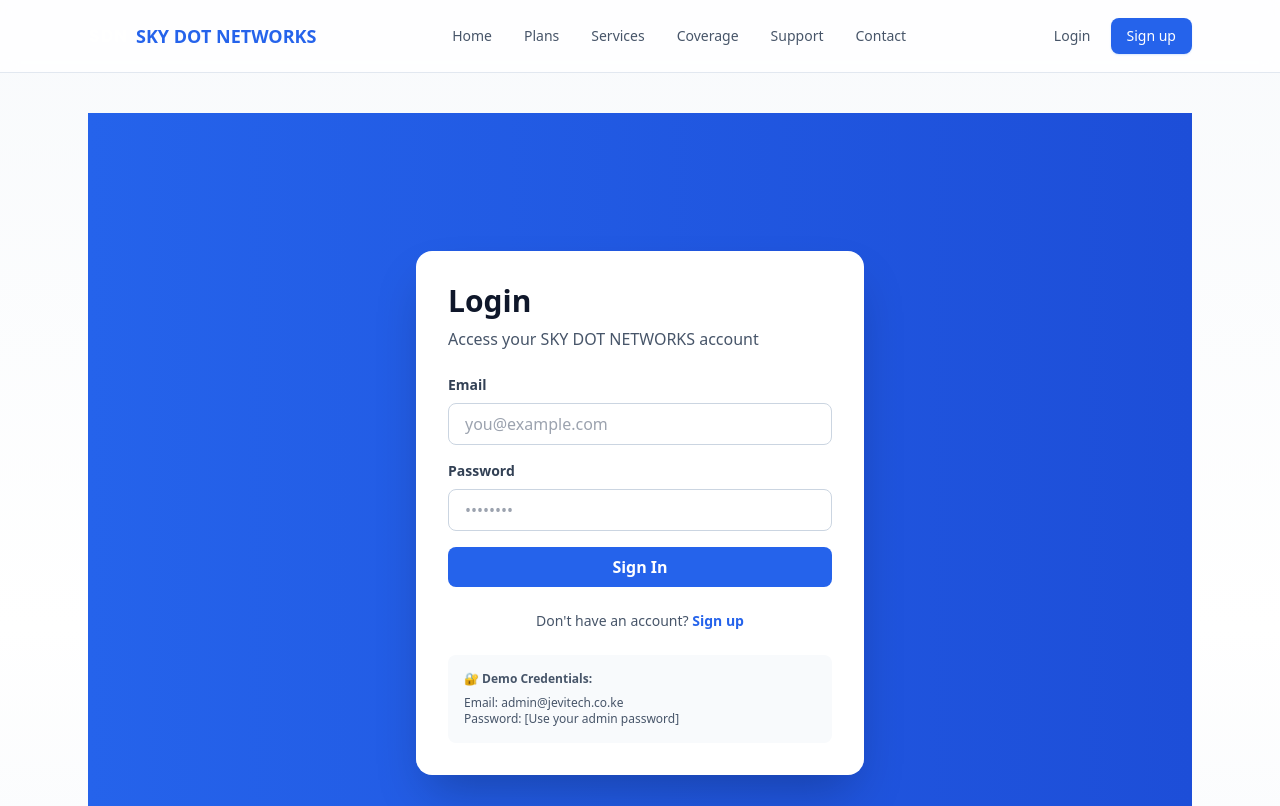
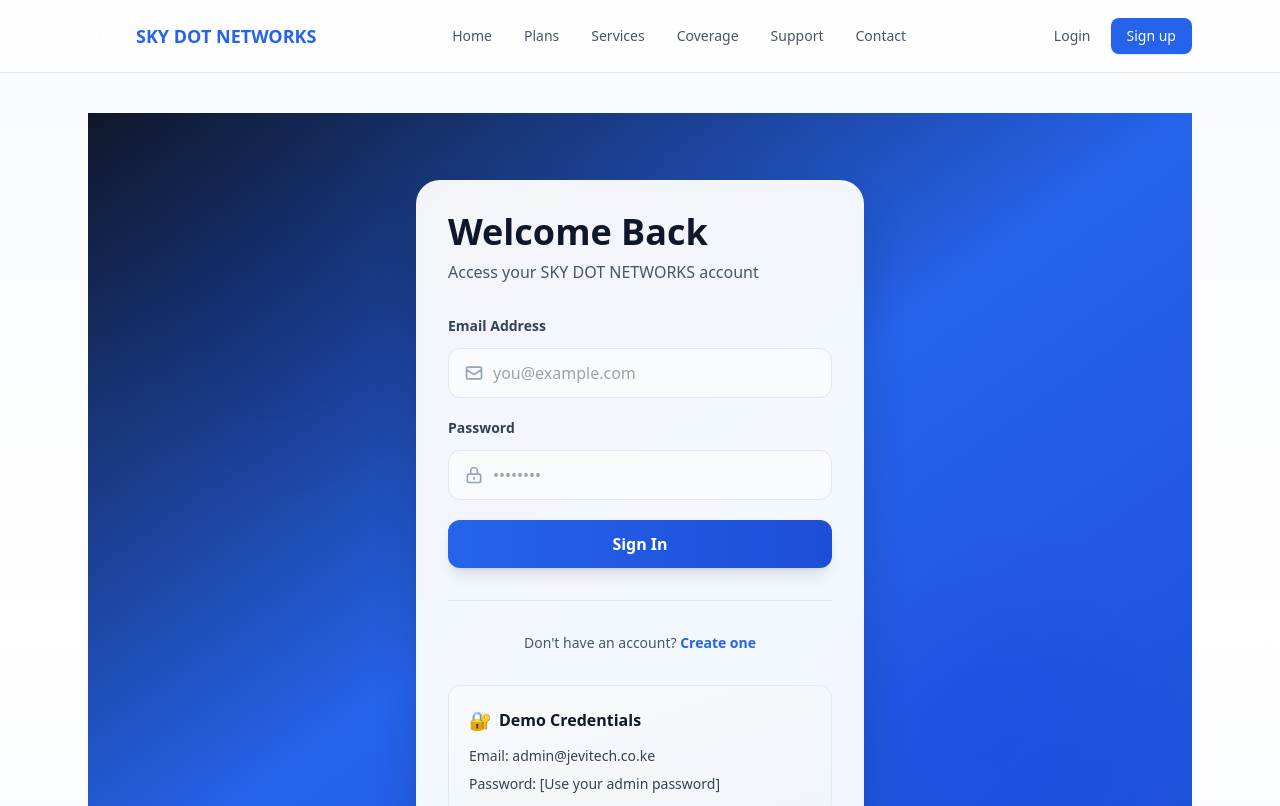
Before and after one commit to ittstevin/JEVI-TECH-COMM-LTD, a React (Vite) app: page /admin in a window 1280 px wide. Shown: the top 806 px of the page. Built offline with nearby package versions, Linux system fonts and the light colour scheme.

Commit message:
Improve login page styling with better design and animations

```diff
--- a/src/index.css
+++ b/src/index.css
@@ -8,6 +8,18 @@
   }
   to {
     opacity: 1;
+  }
+}
+
+@keyframes blob {
+  0%, 100% {
+    transform: translate(0, 0) scale(1);
+  }
+  33% {
+    transform: translate(30px, -50px) scale(1.1);
+  }
+  66% {
+    transform: translate(-20px, 20px) scale(0.9);
   }
 }
 
@@ -37,4 +49,12 @@
   .card {
     @apply bg-white/80 backdrop-blur border border-slate-200 rounded-2xl shadow-soft p-6;
   }
+
+  .animate-blob {
+    animation: blob 7s infinite;
+  }
+
+  .animation-delay-2000 {
+    animation-delay: 2s;
+  }
 }
--- a/src/pages/LoginPage.jsx
+++ b/src/pages/LoginPage.jsx
@@ -39,22 +39,37 @@ export default function LoginPage() {
   }
 
   return (
-    <div className="min-h-screen bg-gradient-to-r from-brand-600 to-brand-700 flex items-center justify-center py-12 px-4">
-      <div className="bg-white rounded-2xl shadow-2xl max-w-md w-full p-8">
-        <h1 className="text-3xl font-bold text-slate-900 mb-2">Login</h1>
-        <p className="text-slate-600 mb-6">Access your SKY DOT NETWORKS account</p>
+    <div className="min-h-screen bg-gradient-to-br from-slate-900 via-brand-600 to-brand-700 flex items-center justify-center py-12 px-4 relative overflow-hidden">
+      {/* Decorative elements */}
+      <div className="absolute top-10 left-10 w-72 h-72 bg-brand-400 rounded-full mix-blend-multiply filter blur-3xl opacity-20 animate-blob"></div>
+      <div className="absolute bottom-10 right-10 w-72 h-72 bg-blue-400 rounded-full mix-blend-multiply filter blur-3xl opacity-20 animate-blob animation-delay-2000"></div>
+
+      <div className="bg-white/95 backdrop-blur rounded-3xl shadow-2xl max-w-md w-full p-8 relative z-10">
+        {/* Header */}
+        <div className="mb-8">
+          <h1 className="text-4xl font-bold text-slate-900 mb-2">Welcome Back</h1>
+          <p className="text-slate-600">Access your SKY DOT NETWORKS account</p>
+        </div>
 
         {status.message && (
-          <div className={`mb-4 p-3 rounded-lg text-sm font-medium ${
-            status.type === 'success' ? 'bg-green-50 text-green-700' : 'bg-red-50 text-red-700'
+          <div className={`mb-6 p-4 rounded-xl text-sm font-medium transition-all duration-300 ${
+            status.type === 'success'
+              ? 'bg-green-50 text-green-700 border border-green-200'
+              : 'bg-red-50 text-red-700 border border-red-200'
           }`}>
             {status.message}
           </div>
         )}
 
-        <form onSubmit={handleSubmit} className="space-y-4">
+        <form onSubmit={handleSubmit} className="space-y-5">
           <div>
-            <label className="block text-sm font-semibold text-slate-700 mb-2">Email</label>
+            <label className="block text-sm font-semibold text-slate-700 mb-3">Email Address</label>
+            <div className="relative">
+              <div className="absolute inset-y-0 left-0 pl-4 flex items-center pointer-events-none">
+                <svg className="w-5 h-5 text-slate-400" fill="none" stroke="currentColor" viewBox="0 0 24 24">
+                  <path strokeLinecap="round" strokeLinejoin="round" strokeWidth={2} d="M3 8l7.89 5.26a2 2 0 002.22 0L21 8M5 19h14a2 2 0 002-2V7a2 2 0 00-2-2H5a2 2 0 00-2 2v10a2 2 0 002 2z" />
+                </svg>
+              </div>
               <input
                 type="email"
                 name="email"
@@ -62,12 +77,19 @@ export default function LoginPage() {
                 onChange={handleChange}
                 required
                 placeholder="you@example.com"
-              className="w-full rounded-lg border border-slate-300 px-4 py-2 focus:border-brand-500 focus:outline-none focus:ring-2 focus:ring-brand-100"
+                className="w-full pl-11 pr-4 py-3 rounded-xl border border-slate-200 bg-slate-50 focus:bg-white focus:border-brand-500 focus:outline-none focus:ring-2 focus:ring-brand-500/20 transition-all duration-200"
               />
+            </div>
           </div>
 
           <div>
-            <label className="block text-sm font-semibold text-slate-700 mb-2">Password</label>
+            <label className="block text-sm font-semibold text-slate-700 mb-3">Password</label>
+            <div className="relative">
+              <div className="absolute inset-y-0 left-0 pl-4 flex items-center pointer-events-none">
+                <svg className="w-5 h-5 text-slate-400" fill="none" stroke="currentColor" viewBox="0 0 24 24">
+                  <path strokeLinecap="round" strokeLinejoin="round" strokeWidth={2} d="M12 15v2m-6 4h12a2 2 0 002-2v-6a2 2 0 00-2-2H6a2 2 0 00-2 2v6a2 2 0 002 2zm10-10V7a4 4 0 00-8 0v4h8z" />
+                </svg>
+              </div>
               <input
                 type="password"
                 name="password"
@@ -75,27 +97,44 @@ export default function LoginPage() {
                 onChange={handleChange}
                 required
                 placeholder="••••••••"
-              className="w-full rounded-lg border border-slate-300 px-4 py-2 focus:border-brand-500 focus:outline-none focus:ring-2 focus:ring-brand-100"
+                className="w-full pl-11 pr-4 py-3 rounded-xl border border-slate-200 bg-slate-50 focus:bg-white focus:border-brand-500 focus:outline-none focus:ring-2 focus:ring-brand-500/20 transition-all duration-200"
               />
+            </div>
           </div>
 
           <button
             type="submit"
             disabled={loading}
-            className="w-full bg-brand-600 text-white py-2 rounded-lg font-semibold hover:bg-brand-700 transition disabled:opacity-50"
+            className="w-full bg-gradient-to-r from-brand-600 to-brand-700 text-white py-3 rounded-xl font-semibold hover:from-brand-700 hover:to-brand-800 transition-all duration-200 disabled:opacity-50 disabled:cursor-not-allowed shadow-lg hover:shadow-xl transform hover:-translate-y-0.5"
           >
-            {loading ? 'Signing in...' : 'Sign In'}
+            {loading ? (
+              <span className="flex items-center justify-center gap-2">
+                <svg className="w-5 h-5 animate-spin" fill="none" stroke="currentColor" viewBox="0 0 24 24">
+                  <path strokeLinecap="round" strokeLinejoin="round" strokeWidth={2} d="M12 4v16m8-8H4" />
+                </svg>
+                Signing in...
+              </span>
+            ) : (
+              'Sign In'
+            )}
           </button>
         </form>
 
-        <p className="text-center text-slate-600 text-sm mt-6">
-          Don't have an account? <Link to="/signup" className="text-brand-600 font-semibold hover:underline">Sign up</Link>
+        <div className="mt-8 pt-8 border-t border-slate-200">
+          <p className="text-center text-slate-600 text-sm">
+            Don't have an account? <Link to="/signup" className="text-brand-600 font-semibold hover:text-brand-700 transition">Create one</Link>
           </p>
+        </div>
 
-        <div className="mt-6 p-4 bg-slate-50 rounded-lg text-xs text-slate-600">
-          <p className="font-semibold mb-2">🔐 Demo Credentials:</p>
-          <p>Email: admin@jevitech.co.ke</p>
-          <p>Password: [Use your admin password]</p>
+        {/* Demo Credentials */}
+        <div className="mt-8 p-5 bg-gradient-to-br from-slate-50 to-slate-100 rounded-xl border border-slate-200">
+          <p className="font-semibold text-slate-900 mb-3 flex items-center gap-2">
+            <span className="text-lg">🔐</span> Demo Credentials
+          </p>
+          <div className="space-y-2 text-sm text-slate-700">
+            <p><span className="font-medium">Email:</span> admin@jevitech.co.ke</p>
+            <p><span className="font-medium">Password:</span> [Use your admin password]</p>
+          </div>
         </div>
       </div>
     </div>
```
Lines whose indentation alone changed are shown as unchanged.
